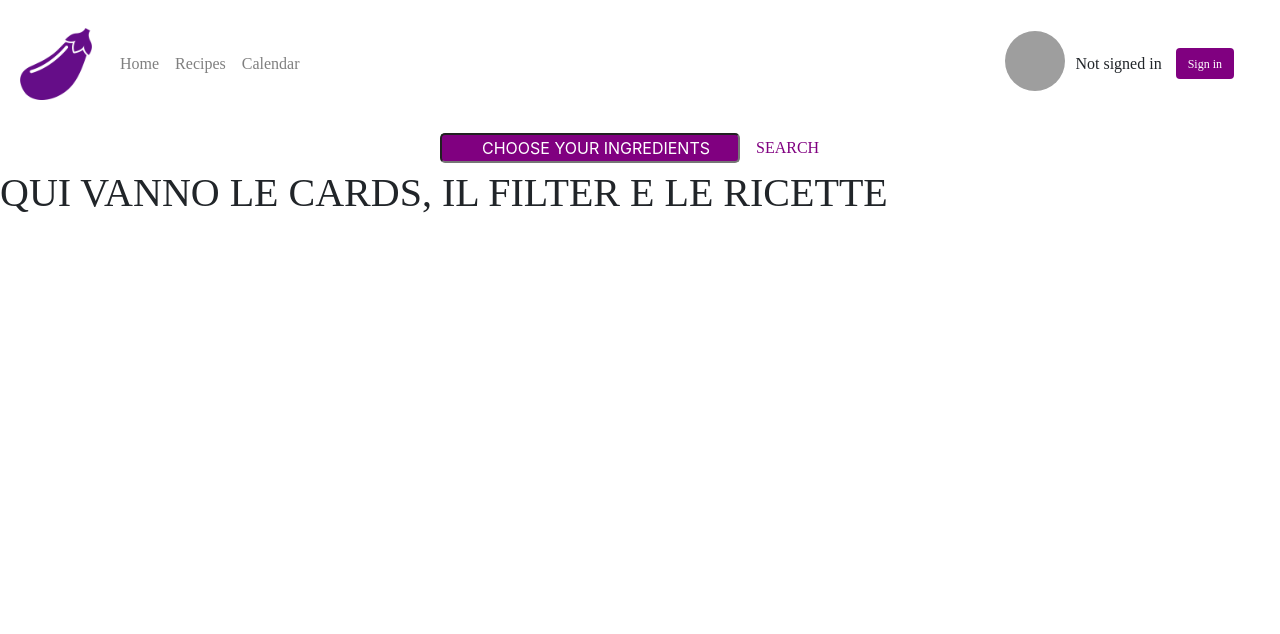
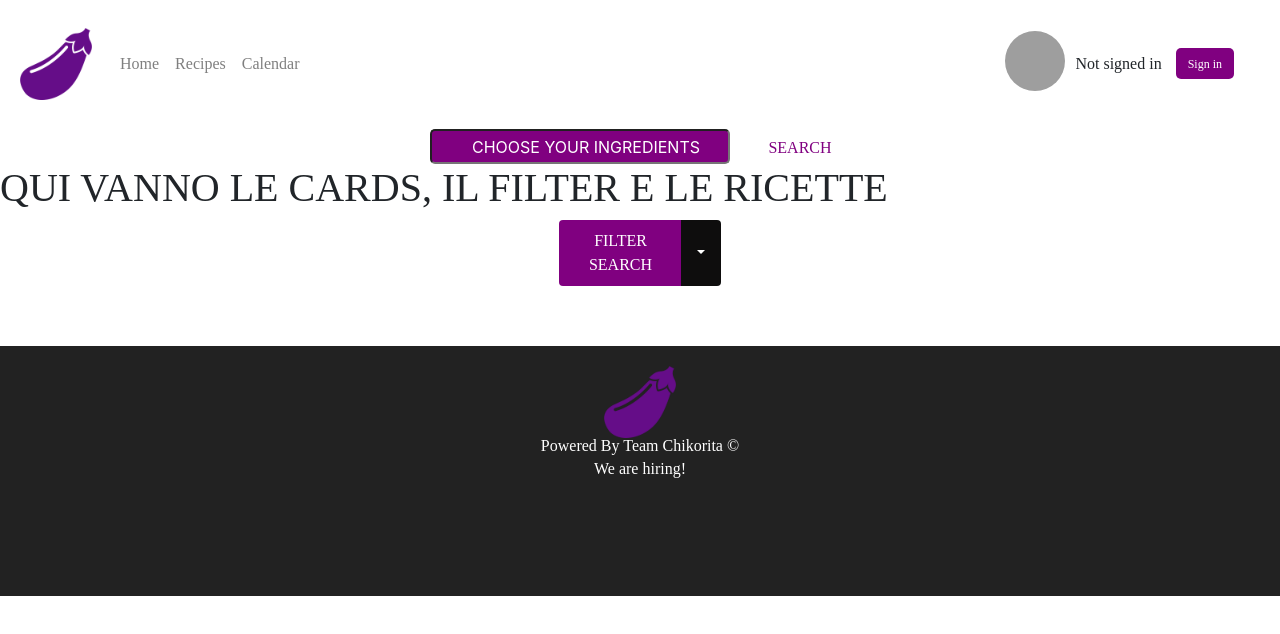
Before and after one commit to AMCarotenuto/viola-melanzana, a Next.js app: page /HomePage in a window 1280 px wide. Shown: the top 634 px of the page. Built offline with nearby package versions, Linux system fonts and the light colour scheme; no server answers; grey boxes are pictures that could not be loaded; a web font is replaced by a local one.

Commit message:
add footer

```diff
--- a/pages/HomePage.js
+++ b/pages/HomePage.js
@@ -1,6 +1,8 @@
 import React from 'react';
 import TopNavbar from "./components/TopNavbar";
 import InputIngredients from "./components/InputIngredients";
+import FilterRecipes from "./components/FilterRecipes";
+import Footer from "./components/Footer";
 
 export default function HomePage() {
     return (
@@ -8,6 +10,8 @@ export default function HomePage() {
             <TopNavbar />
             <InputIngredients />
             <h1>QUI VANNO LE CARDS, IL FILTER E LE RICETTE </h1>
+            <FilterRecipes />
+            <Footer />
         </div>
     )
 }
--- a/pages/_app.js
+++ b/pages/_app.js
@@ -1,4 +1,5 @@
 import "../styles/custom.scss";
+import "../styles/footer.css";
 import { Provider } from "next-auth/client";
 
 function MyApp({ Component, pageProps }) {
--- /dev/null
+++ b/pages/components/FilterRecipes.js
@@ -0,0 +1,22 @@
+import React from 'react'
+import {Dropdown, Button, ButtonGroup} from "react-bootstrap";
+
+export default function FilterRecipes() {
+    return (
+      <div id="filter-bar">
+        <Dropdown as={ButtonGroup}>
+          <Button variant="primary">FILTER SEARCH</Button>
+
+          <Dropdown.Toggle  id="dropdown-split-basic" />
+
+          <Dropdown.Menu>
+            <Dropdown.Item href="#/action-1">American recipes</Dropdown.Item>
+            <Dropdown.Divider />
+            <Dropdown.Item href="#/action-2">Indian recipes</Dropdown.Item>
+            <Dropdown.Divider />
+            <Dropdown.Item href="#/action-3">Italian recipes</Dropdown.Item>
+          </Dropdown.Menu>
+        </Dropdown>
+      </div>
+    );
+}
--- a/pages/components/Footer.js
+++ b/pages/components/Footer.js
@@ -1,12 +1,14 @@
-import Logo from "../../public/vercel.svg";
-import "../styles/footer.css";
+import React from 'react'
 
 export default function Footer() {
   return (
     <div className="main-footer">
-      <div className="logo-container">
-        <img src={Logo} alt="logo" className="logo" />
-      </div>
+      <img
+            src="/logo.png"
+            height="80"
+            className="d-inline-block align-top"
+            alt="Viola-Melanzana Logo"
+          />
       <div className="col1">
         <p>Powered By Team Chikorita ©</p>
         <p>We are hiring! </p>
--- a/styles/custom.scss
+++ b/styles/custom.scss
@@ -31,17 +31,18 @@ button.btn.btn-primary[type="button"] {
 .default-button,
 .button-navbar,
 input[type="submit"] {
-  border-radius: 4px;
+  border-radius: 5px;
 }
 
 .button-ingredients{
   background-color: white;
   color: purple;
-  padding: 0.55em 1em;
-  text-decoration: none;
+  height: 35px;
+  width: 100px;
   font-family: Comfortaa-Light;
   text-align: center;
-  border: none;
+  border-radius: 5px;
+  margin-left: 20px;
 }
 
 //CARD
@@ -89,17 +90,19 @@ input[type="submit"] {
 }
 
 #searchBar-ingredients{
-  width: 400px;
+  width: 420px;
   margin-right: auto;
   margin-left: auto;
 }
-
+ #filter-bar{
+  width: 162px;
+  margin-right: auto;
+  margin-left: auto;
+ }
 
 input[type="text"] {
-  vertical-align: middle;
   width: 300px;
-  margin-left: auto;
-  margin-right: auto;
+  height: 35px;
   border-radius: 5px;
   background-color: purple;
   color: white;
@@ -197,6 +200,9 @@ input.datapicker-input[type="text"] {
   padding: 0.55em 1em;
   font-size: 12px;
   font-family: Comfortaa-Light;
+}
+#dropdown-split-basic{
+  background-color: rgb(14, 13, 13);
 }
 
 .create-new-trip-text {
```
